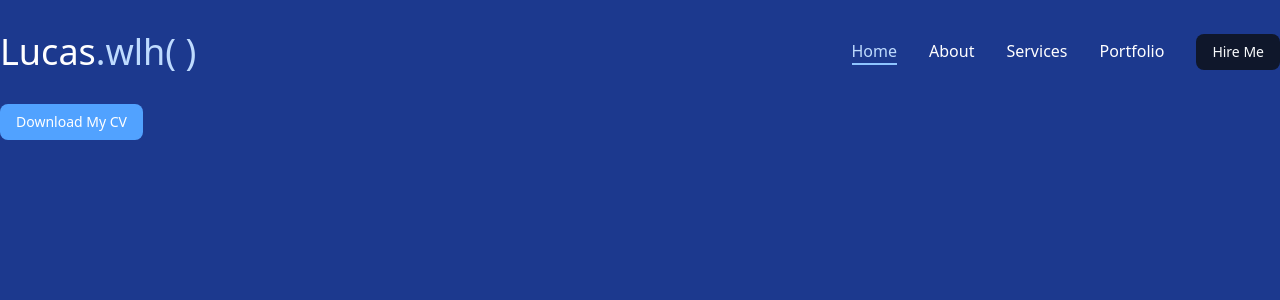
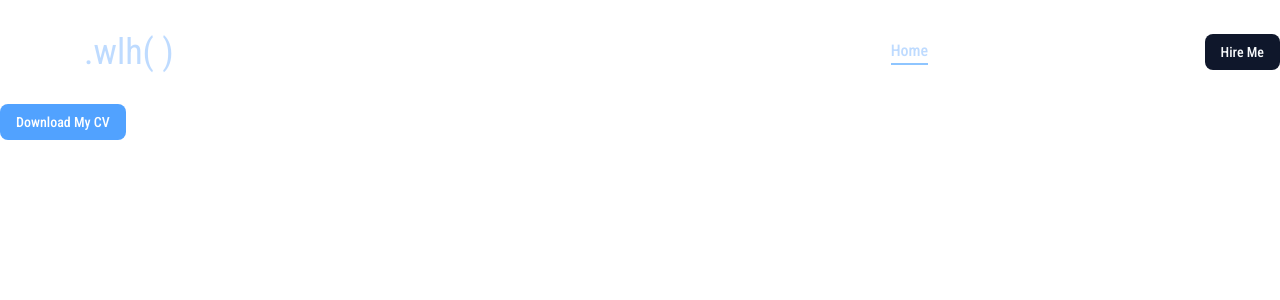
Before and after one commit to lw112k/My-Portfolio, a Next.js app in the folder my-portfolio/: page / in a window 1280 px wide. Shown: the top 300 px of the page. Built offline with nearby package versions, Linux system fonts and the light colour scheme.

Commit message:
Add New Color & Font

```diff
--- a/my-portfolio/app/globals.css
+++ b/my-portfolio/app/globals.css
@@ -7,8 +7,6 @@
 @theme inline {
   --color-background: var(--background);
   --color-foreground: var(--foreground);
-  --font-sans: var(--font-geist-sans);
-  --font-mono: var(--font-geist-mono);
   --color-sidebar-ring: var(--sidebar-ring);
   --color-sidebar-border: var(--sidebar-border);
   --color-sidebar-accent-foreground: var(--sidebar-accent-foreground);
@@ -45,6 +43,37 @@
   --radius-2xl: calc(var(--radius) + 8px);
   --radius-3xl: calc(var(--radius) + 12px);
   --radius-4xl: calc(var(--radius) + 16px);
+
+  /*Blue Color*/
+  --color-cornflower-50: #f4f8fb;
+  --color-cornflower-100: #e7f0f7;
+  --color-cornflower-200: #cae0ed;
+  --color-cornflower-300: #96c2db;
+  --color-cornflower-400: #67a7c9;
+  --color-cornflower-500: #438db4;
+  --color-cornflower-600: #327197;
+  --color-cornflower-700: #2a5b7a;
+  --color-cornflower-800: #264d66;
+  --color-cornflower-900: #244256;
+  --color-cornflower-950: #182b39;
+  /*Gray Color*/
+  --color-cape-cod-50: #f9f9fa;
+  --color-cape-cod-100: #f4f4f5;
+  --color-cape-cod-200: #e5e6e6;
+  --color-cape-cod-300: #d3d4d4;
+  --color-cape-cod-400: #a2a3a4;
+  --color-cape-cod-500: #717273;
+  --color-cape-cod-600: #515254;
+  --color-cape-cod-700: #454647;
+  --color-cape-cod-800: #262727;
+  --color-cape-cod-900: #191a1a;
+  --color-cape-cod-950: #0a0b0b;
+
+  /*Font*/
+  --font-main: var(--font-robot-condensed);
+
+
+
 }
 
 :root {
@@ -124,5 +153,6 @@
   body {
     @apply bg-background text-foreground;
     @apply bg-background text-foreground;
+    @apply font-main;
   }
 }
--- a/my-portfolio/app/layout.tsx
+++ b/my-portfolio/app/layout.tsx
@@ -1,17 +1,13 @@
 import type { Metadata } from "next";
-import { Geist, Geist_Mono } from "next/font/google";
+import { Roboto_Condensed } from "next/font/google";
 import "./globals.css";
 import Header from './../components/header';
 
-const geistSans = Geist({
-  variable: "--font-geist-sans",
+const robotoCondensed = Roboto_Condensed({
+  variable: "--font-robot-condensed",
   subsets: ["latin"],
 });
 
-const geistMono = Geist_Mono({
-  variable: "--font-geist-mono",
-  subsets: ["latin"],
-});
 
 export const metadata: Metadata = {
   title: "Create Next App",
@@ -26,7 +22,7 @@ export default function RootLayout({
   return (
     <html lang="en">
       <body
-        className={`${geistSans.variable} ${geistMono.variable} antialiased bg-blue-900`}>
+        className={`${robotoCondensed.variable} antialiased bg-white`}>
         <Header />
         {children}
       </body>
```
